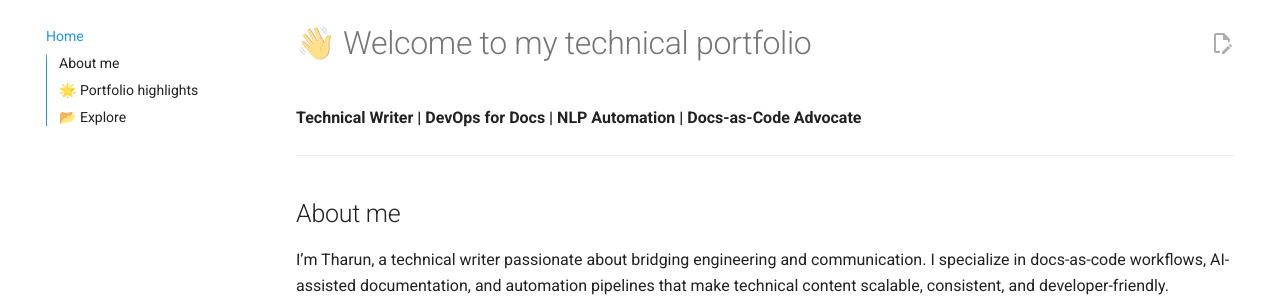
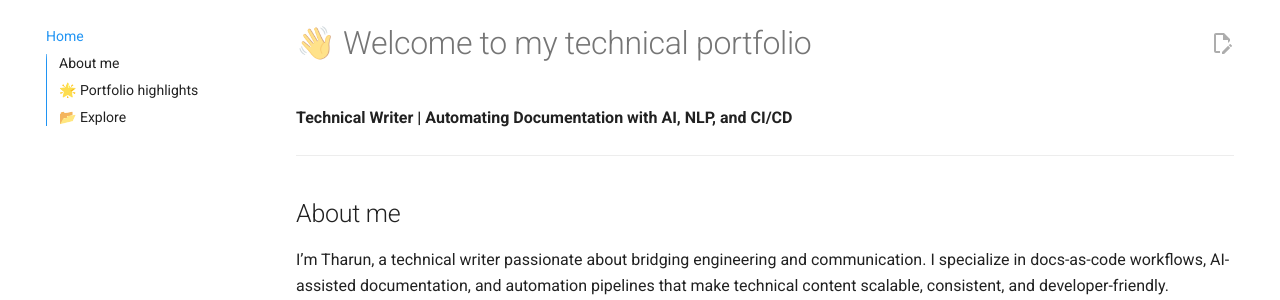
Before and after one commit to Tharun135/portfolio, an MkDocs documentation site: the page built from docs/index.md, in a window 1280 px wide and 900 px high. Shown: the part 123-423 px from the top of the window. Built offline with MkDocs 1.6.1 and Material for MkDocs 9.7.7, drawn with Linux system fonts in a browser that asks for light colours; comment, search, counter and statistics services are not loaded.

Commit message:
update description

```diff
--- a/docs/index.md
+++ b/docs/index.md
@@ -1,7 +1,7 @@
 
 # 👋 Welcome to my technical portfolio
 
-**Technical Writer | DevOps for Docs | NLP Automation | Docs-as-Code Advocate**
+**Technical Writer | Automating Documentation with AI, NLP, and CI/CD**
 
 ---
 
```
